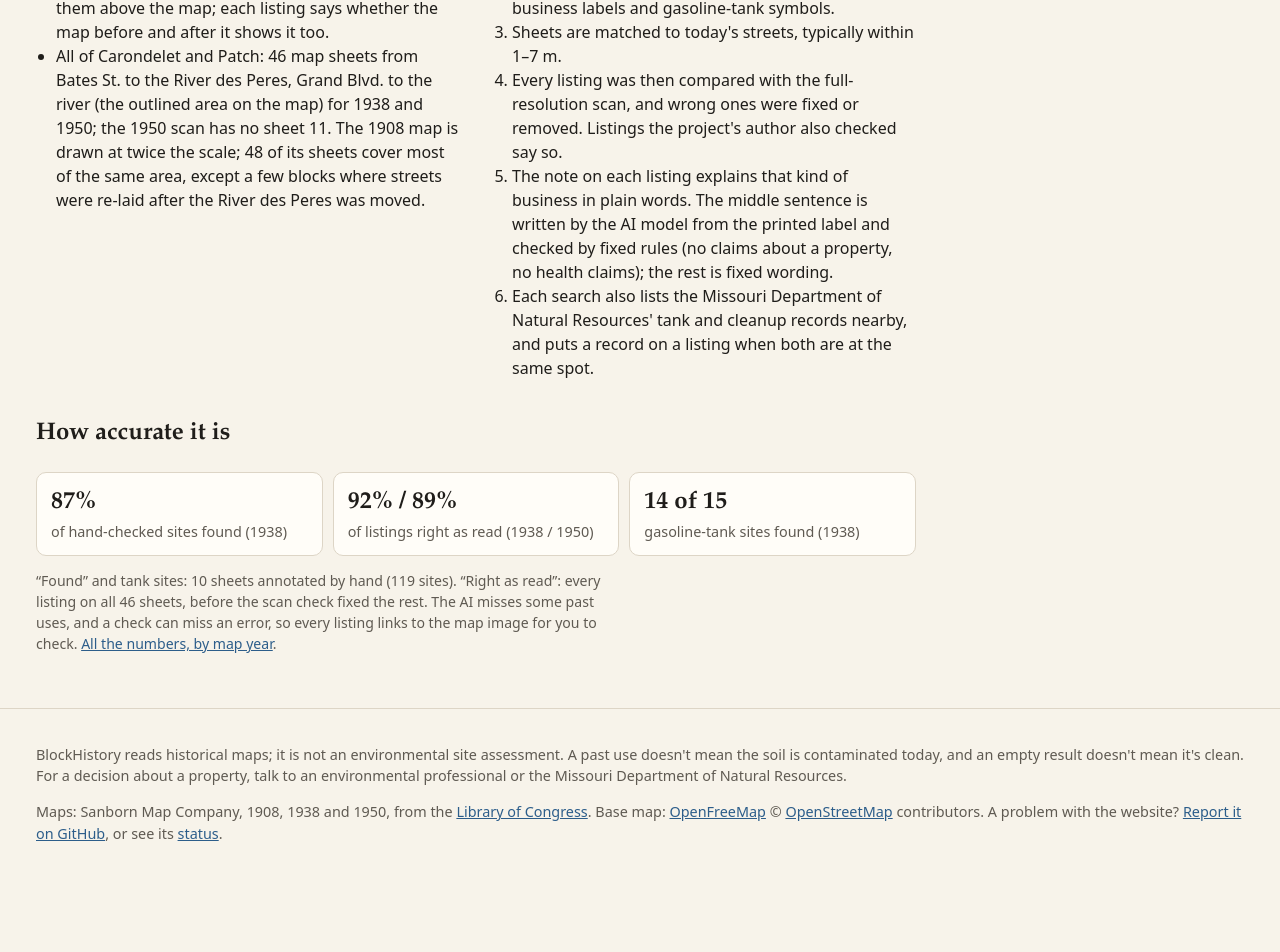
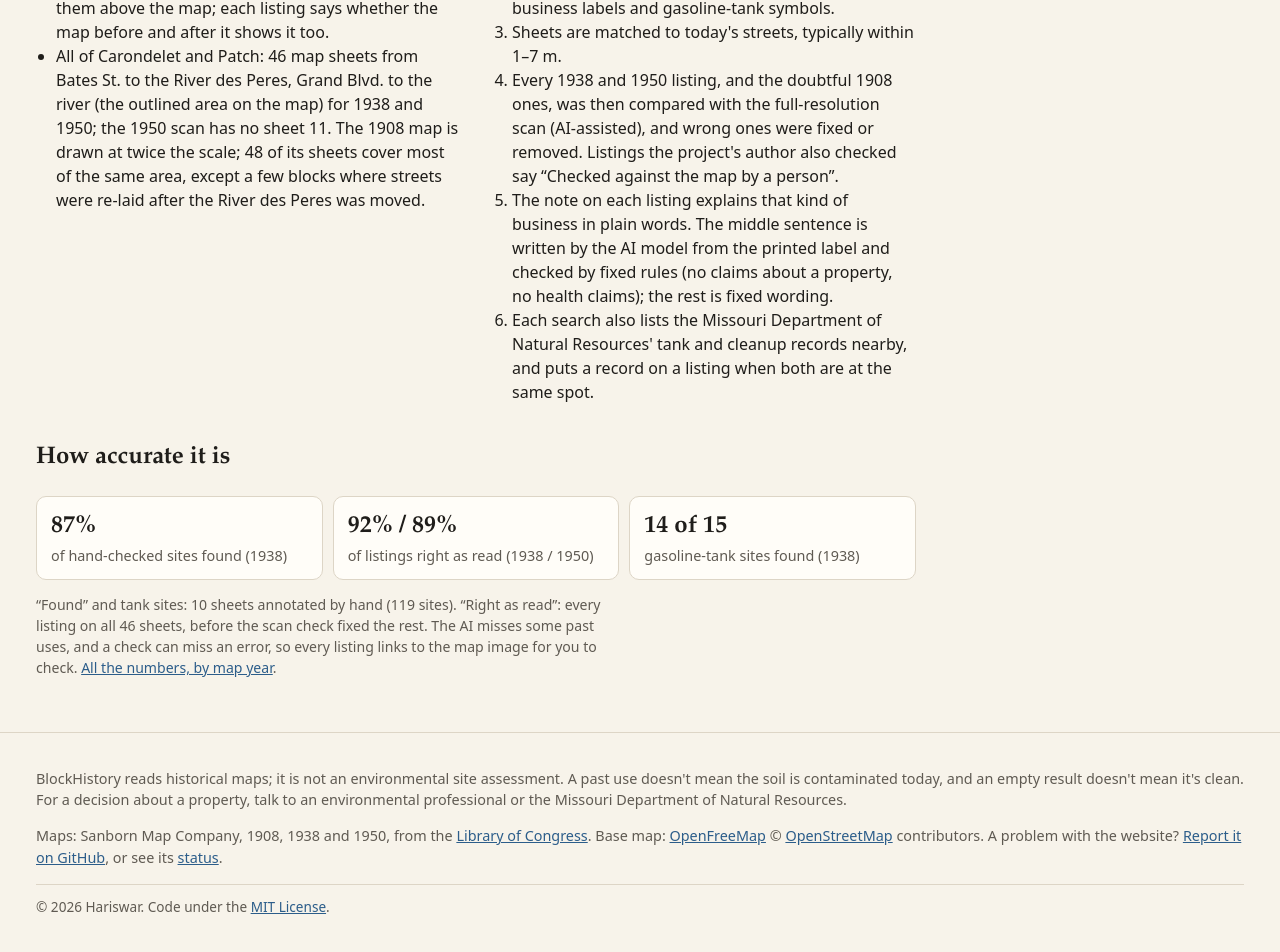
Before and after one commit to Hariswar/BlockHistory, a Next.js app in the folder web/: page /about in a window 1280 px wide. Shown: the part 469-1421 px from the top of the page. Before the commit the page ends 1368 px from the top, so only its background shows below. Built offline with nearby package versions, Linux system fonts and the light colour scheme; no server answers.

Commit message:
fixed minor bugs and checked the maps

```diff
--- a/web/app/about/page.tsx
+++ b/web/app/about/page.tsx
@@ -53,8 +53,10 @@ export default function About() {
             </li>
             <li>Sheets are matched to today&apos;s streets, typically within 1–7 m.</li>
             <li>
-              Every listing was then compared with the full-resolution scan, and wrong ones were
-              fixed or removed. Listings the project&apos;s author also checked say so.
+              Every 1938 and 1950 listing, and the doubtful 1908 ones, was then compared with the
+              full-resolution scan (AI-assisted), and wrong ones were fixed or removed. Listings the
+              project&apos;s author also checked say &ldquo;Checked against the map by a
+              person&rdquo;.
             </li>
             <li>
               The note on each listing explains that kind of business in plain words. The middle
--- a/web/app/globals.css
+++ b/web/app/globals.css
@@ -887,3 +887,10 @@ footer.site {
 .note-error {
   color: var(--brick);
 }
+
+footer.site .copyright {
+  margin-top: 16px;
+  padding-top: 12px;
+  border-top: 1px solid var(--line);
+  font-size: 0.85rem;
+}
--- a/web/app/layout.tsx
+++ b/web/app/layout.tsx
@@ -51,6 +51,10 @@ export default function RootLayout({ children }: { children: React.ReactNode })
               with the website? <a href={REPORT_URL}>Report it on GitHub</a>, or see its{" "}
               <Link href="/status">status</Link>.
             </p>
+            <p className="copyright">
+              © {new Date().getFullYear()} Hariswar. Code under the{" "}
+              <a href="https://github.com/Hariswar/BlockHistory/blob/main/LICENSE">MIT License</a>.
+            </p>
           </div>
         </footer>
         {UMAMI_ID && (
```
Also changed, not shown: web/components/Search.tsx (+12 -3 lines), 1 other file (tests, documents, lock files or other folders).
